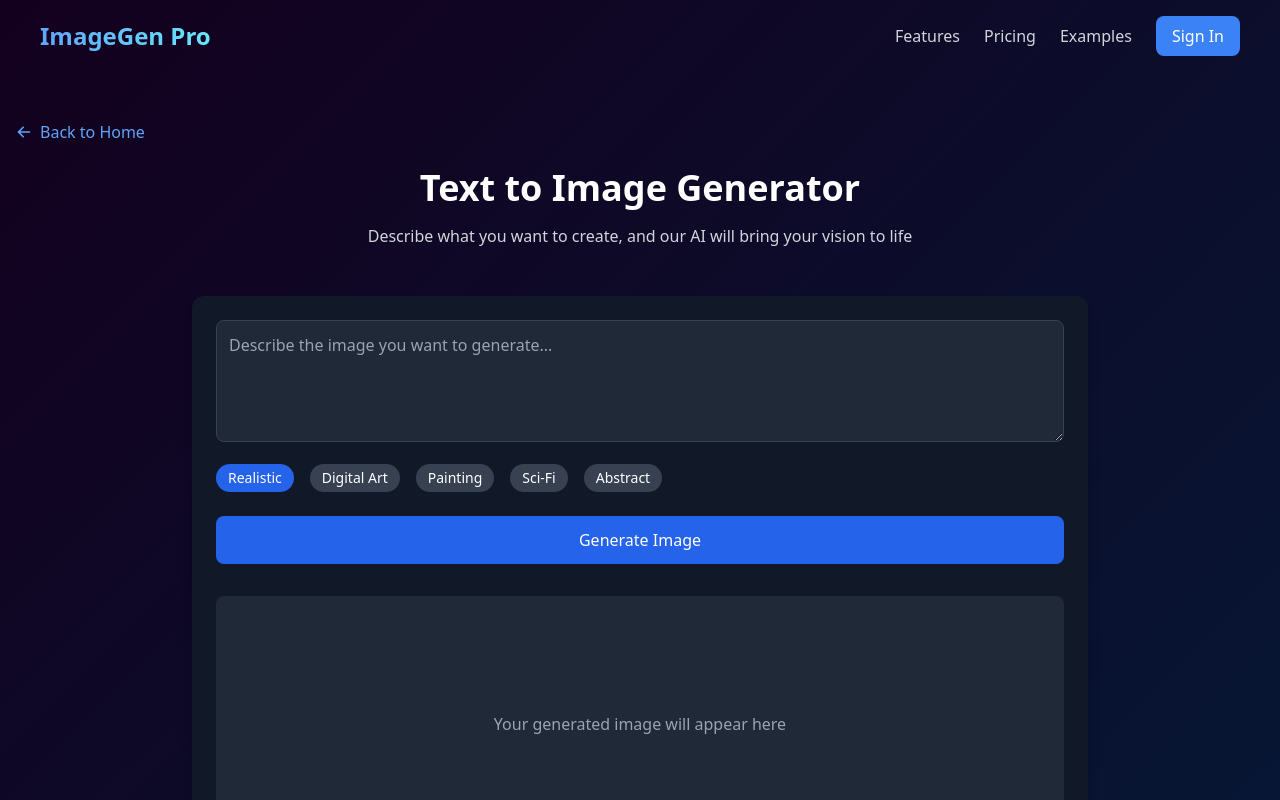
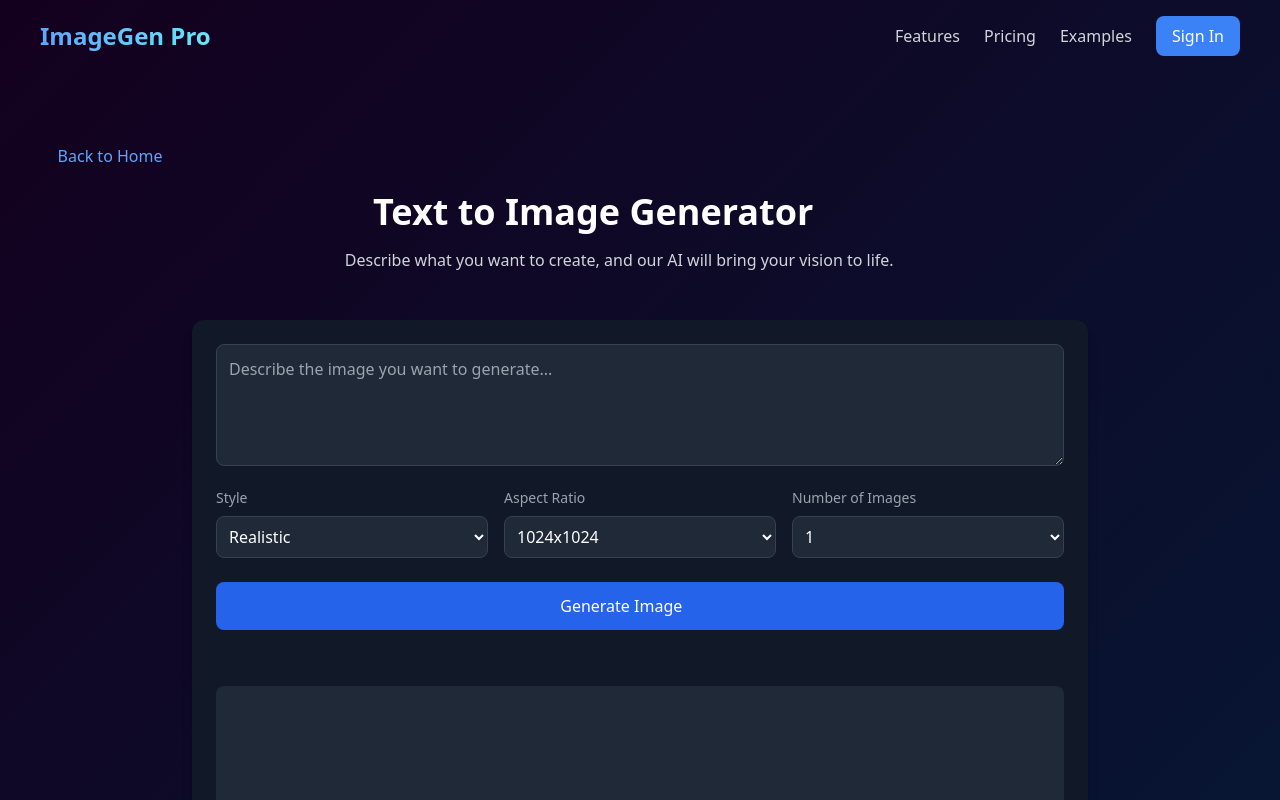
Before and after one commit to sayuru-akash/image-gen-codezela, a Next.js app in the folder front-end/: page /text-to-image in a window 1280 px wide. Shown: the top 800 px of the page. Built offline with nearby package versions, Linux system fonts and the light colour scheme.

Commit message:
fixed front end

```diff
--- a/front-end/app/text-to-image/page.js
+++ b/front-end/app/text-to-image/page.js
@@ -6,11 +6,18 @@ import Link from "next/link";
 import Navbar from "../components/Navbar";
 import Footer from "../components/Footer";
 
+// Constants for styles, sizes, and counts
 const STYLES = ["Realistic", "Digital Art", "Painting", "Sci-Fi", "Abstract"];
+const SIZES = ["1024x1024", "1792x1024", "1024x1792"];
+const IMAGE_COUNTS = [1, 2, 3, 4];
 
 export default function TextToImage() {
   const [prompt, setPrompt] = useState("");
   const [style, setStyle] = useState(STYLES[0]);
+  // --- NEW: State for size and number of images ---
+  const [size, setSize] = useState(SIZES[0]);
+  const [n, setN] = useState(IMAGE_COUNTS[0]);
+
   const [images, setImages] = useState([]);
   const [loading, setLoading] = useState(false);
   const [error, setError] = useState("");
@@ -25,10 +32,11 @@ export default function TextToImage() {
     setImages([]);
 
     try {
+      // --- UPDATED: Send size and n to the API ---
       const res = await fetch("/api/generate-image", {
         method: "POST",
         headers: { "Content-Type": "application/json" },
-        body: JSON.stringify({ prompt, style }),
+        body: JSON.stringify({ prompt, style, size, n }),
       });
 
       if (!res.ok) {
@@ -45,49 +53,58 @@ export default function TextToImage() {
     }
   };
 
-  const handleDownload = (url, index) => {
-    // Create a temporary link element
+  // --- UPDATED: Correct download handler ---
+  const handleDownload = async (url, index) => {
+    try {
+      // 1. Fetch the image data as a blob
+      const response = await fetch(url);
+      const blob = await response.blob();
+      // 2. Create a local URL for the blob
+      const objectUrl = URL.createObjectURL(blob);
+
+      // 3. Use the local URL to trigger the download
       const link = document.createElement("a");
-    link.href = url;
-    link.download = `generated-image-${index + 1}.png`;
+      link.href = objectUrl;
+      link.download = `generated-${style.toLowerCase()}-${index + 1}.png`;
       document.body.appendChild(link);
       link.click();
       document.body.removeChild(link);
+
+      // 4. Clean up the local URL
+      URL.revokeObjectURL(objectUrl);
+    } catch (error) {
+      console.error("Download failed:", error);
+      setError("Failed to download image. Please try right-clicking to save.");
+    }
   };
 
   return (
     <main className="min-h-screen flex flex-col gradient-bg text-white">
-      <Navbar />
+            <Navbar />     {" "}
       <div className="flex-grow container mx-auto px-4 py-12">
+               {" "}
         <Link
           href="/"
           className="text-blue-400 hover:text-blue-300 flex items-center gap-2 mb-6"
         >
-          <svg
-            xmlns="http://www.w3.org/2000/svg"
-            className="h-4 w-4"
-            viewBox="0 0 20 20"
-            fill="currentColor"
-          >
-            <path
-              fillRule="evenodd"
-              d="M9.707 16.707a1 1 0 01-1.414 0l-6-6a1 1 0 010-1.414l6-6a1 1 0 011.414 1.414L5.414 9H17a1 1 0 110 2H5.414l4.293 4.293a1 1 0 010 1.414z"
-              clipRule="evenodd"
-            />
-          </svg>
-          Back to Home
+                    {/* ... Back arrow SVG ... */}          Back to Home        {" "}
         </Link>
+               {" "}
         <div className="text-center mb-12">
+                   {" "}
           <h1 className="text-3xl md:text-4xl font-bold mb-4">
-            Text to Image Generator
+                        Text to Image Generator          {" "}
           </h1>
+                   {" "}
           <p className="text-gray-300 max-w-2xl mx-auto">
-            Describe what you want to create, and our AI will bring your vision
-            to life
+                        Describe what you want to create, and our AI will bring
+            your vision to life.          {" "}
           </p>
+                 {" "}
         </div>
-
+               {" "}
         <div className="max-w-4xl mx-auto bg-gray-900 rounded-xl p-6 shadow-lg">
+                   {" "}
           <textarea
             id="prompt"
             rows={4}
@@ -96,71 +113,107 @@ export default function TextToImage() {
             value={prompt}
             onChange={(e) => setPrompt(e.target.value)}
           />
-
-          <div className="flex flex-wrap gap-4 mb-6">
+          {/* --- NEW: UI for options (Style, Size, Count) --- */}
+          <div className="grid grid-cols-1 md:grid-cols-3 gap-4 mb-6">
+            <div>
+              <label className="block text-sm font-medium text-gray-400 mb-2">
+                Style
+              </label>
+              <select
+                value={style}
+                onChange={(e) => setStyle(e.target.value)}
+                className="w-full p-2 bg-gray-800 border border-gray-700 rounded-lg"
+              >
                 {STYLES.map((s) => (
-              <button
-                key={s}
-                className={`px-3 py-1 rounded-full text-sm ${
-                  style === s ? "bg-blue-600" : "bg-gray-700 hover:bg-gray-600"
-                }`}
-                onClick={() => setStyle(s)}
+                  <option key={s} value={s}>
+                    {s}
+                  </option>
+                ))}
+              </select>
+            </div>
+            <div>
+              <label className="block text-sm font-medium text-gray-400 mb-2">
+                Aspect Ratio
+              </label>
+              <select
+                value={size}
+                onChange={(e) => setSize(e.target.value)}
+                className="w-full p-2 bg-gray-800 border border-gray-700 rounded-lg"
               >
+                {SIZES.map((s) => (
+                  <option key={s} value={s}>
                     {s}
-              </button>
+                  </option>
                 ))}
+              </select>
             </div>
-
+            <div>
+              <label className="block text-sm font-medium text-gray-400 mb-2">
+                Number of Images
+              </label>
+              <select
+                value={n}
+                onChange={(e) => setN(Number(e.target.value))}
+                className="w-full p-2 bg-gray-800 border border-gray-700 rounded-lg"
+              >
+                {IMAGE_COUNTS.map((c) => (
+                  <option key={c} value={c}>
+                    {c}
+                  </option>
+                ))}
+              </select>
+            </div>
+          </div>
                     {error && <p className="text-red-400 mb-4">{error}</p>}
-
+             {" "}
           <button
             className="w-full py-3 bg-blue-600 hover:bg-blue-700 rounded-lg font-medium transition-colors mb-8"
             onClick={handleGenerate}
             disabled={loading}
           >
-            {loading ? "Generating…" : "Generate Image"}
+                        {loading ? "Generating…" : "Generate Image"}         {" "}
           </button>
-
+                    {/* Image display grid (no changes needed here) */}         {" "}
           <div className="grid grid-cols-1 md:grid-cols-2 gap-4">
+                       {" "}
             {images.length > 0 ? (
               images.map((url, i) => (
                 <div key={i} className="relative group">
+                                   {" "}
                   <img
                     src={url}
                     alt={`Generated #${i + 1}`}
                     className="rounded-lg border border-gray-700 object-cover w-full"
                   />
+                                   {" "}
                   <button
                     onClick={() => handleDownload(url, i)}
                     className="absolute bottom-3 right-3 bg-blue-600 hover:bg-blue-700 text-white p-2 rounded-lg opacity-90 transition-opacity"
                     title="Download image"
                   >
-                    <svg
-                      xmlns="http://www.w3.org/2000/svg"
-                      className="h-5 w-5"
-                      viewBox="0 0 20 20"
-                      fill="currentColor"
-                    >
-                      <path
-                        fillRule="evenodd"
-                        d="M3 17a1 1 0 011-1h12a1 1 0 110 2H4a1 1 0 01-1-1zm3.293-7.707a1 1 0 011.414 0L9 10.586V3a1 1 0 112 0v7.586l1.293-1.293a1 1 0 111.414 1.414l-3 3a1 1 0 01-1.414 0l-3-3a1 1 0 010-1.414z"
-                        clipRule="evenodd"
-                      />
-                    </svg>
+                                        {/* ... download icon SVG ... */}
+                             {" "}
                   </button>
+                                 {" "}
                 </div>
               ))
             ) : (
               <div className="col-span-full bg-gray-800 rounded-lg p-4 flex items-center justify-center min-h-64">
+                               {" "}
                 <p className="text-gray-400">
-                  Your generated image will appear here
+                                    Your generated images will appear here
+                           {" "}
                 </p>
+                             {" "}
               </div>
             )}
+                     {" "}
           </div>
+                 {" "}
         </div>
+             {" "}
       </div>
-      <Footer />
+            <Footer />   {" "}
     </main>
   );
 }
```
Lines whose indentation alone changed are shown as unchanged.
